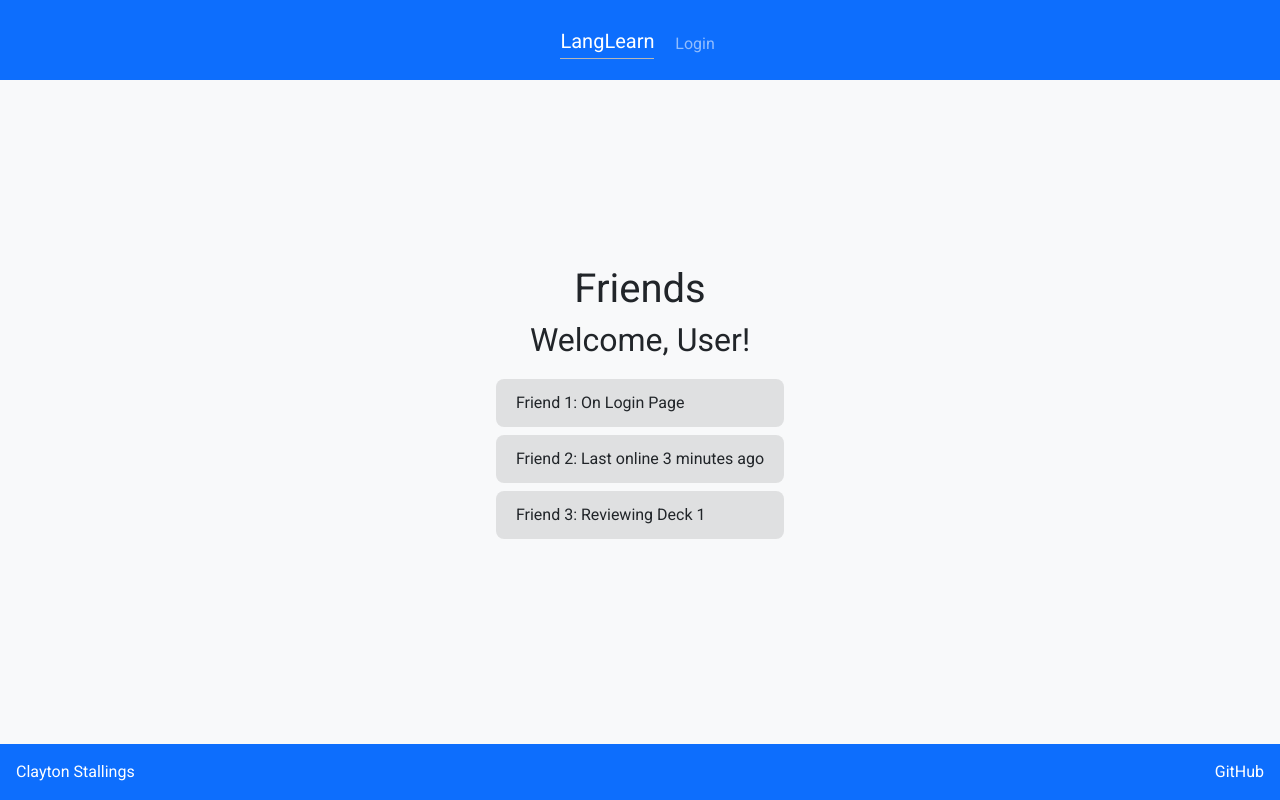
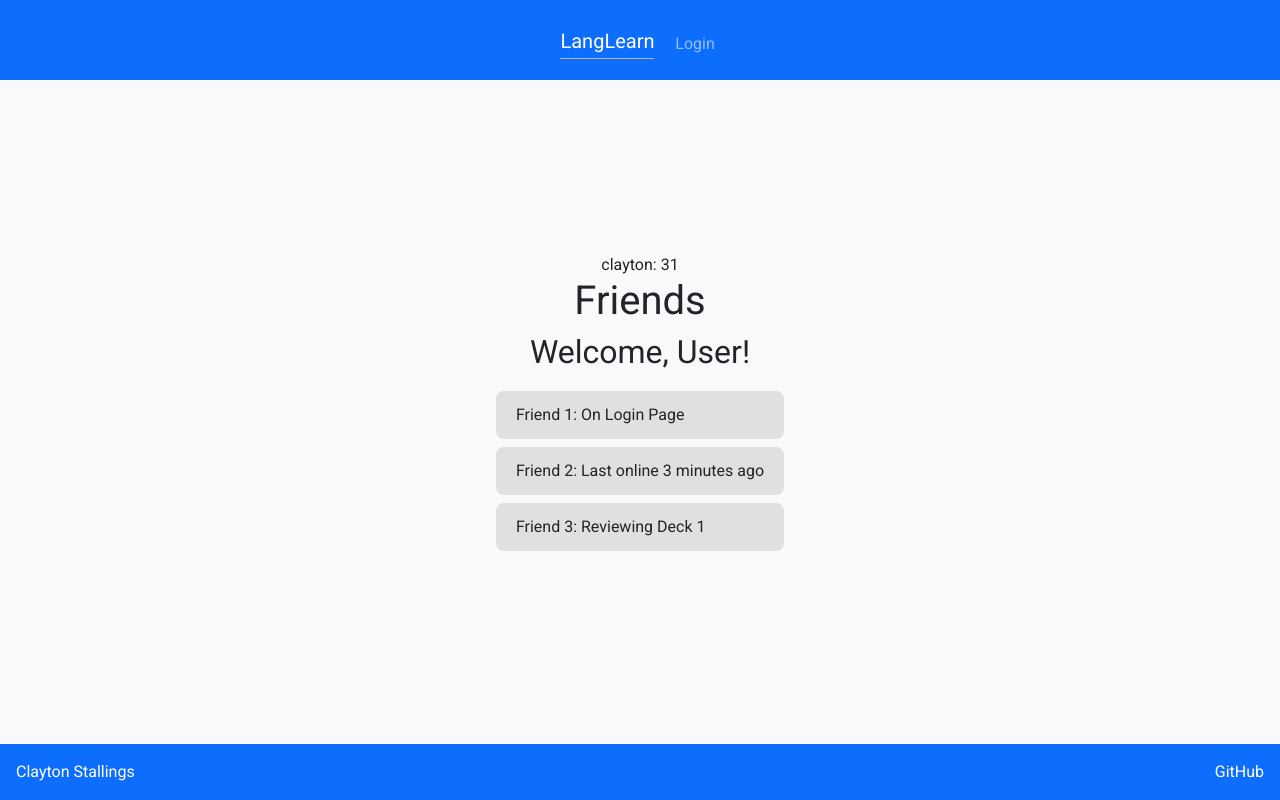
Before and after one commit to crstall4/mystartup, a React (Vite) app: page /friends in a window 1280 px wide. Built offline with nearby package versions, Linux system fonts and the light colour scheme.

Commit message:
added websocket simulation

```diff
--- a/src/friends/friends.jsx
+++ b/src/friends/friends.jsx
@@ -2,9 +2,22 @@
 import '../app.css';
 
 export function Friends({user}) {
+  const [msg, setMsg] = React.useState('...listening');
+
+  React.useEffect(() => {
+    setInterval(() => {
+      const names = ['clayton', 'carter', 'michael', 'andrew', 'jeffery', 'jacob'];
+      const randomName = names[Math.floor(Math.random() * names.length)];
+      const randomCount = Math.floor(Math.random() * 100) + 1;
+      const newMsg = `${randomName}: ${randomCount}`;
+      setMsg(newMsg);
+    }, 1000);
+  })
+
   return (
     <main className="container-fluid bg-light text-center text-dark d-flex flex-column justify-content-center">
         {/* Webhook placeholder!!!! */}
+        <div>{msg}</div>
       <div>
         <h1>Friends</h1>
         <h2>Welcome, User!</h2>
```
